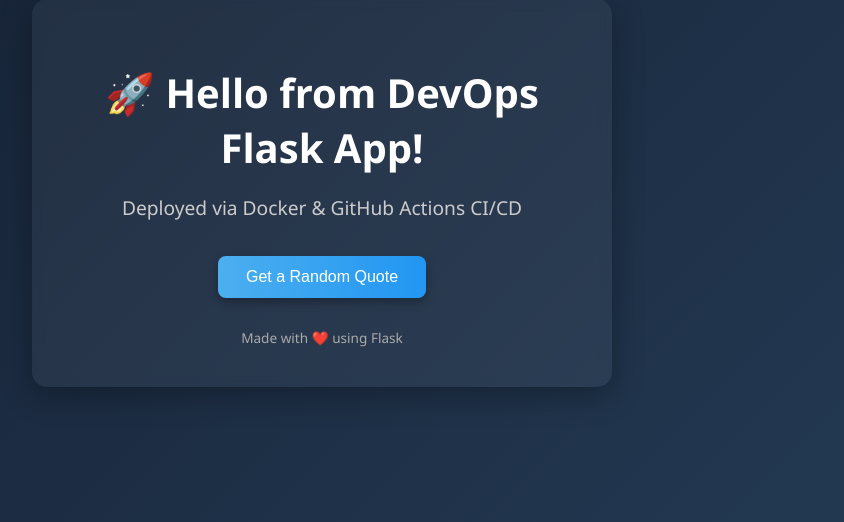
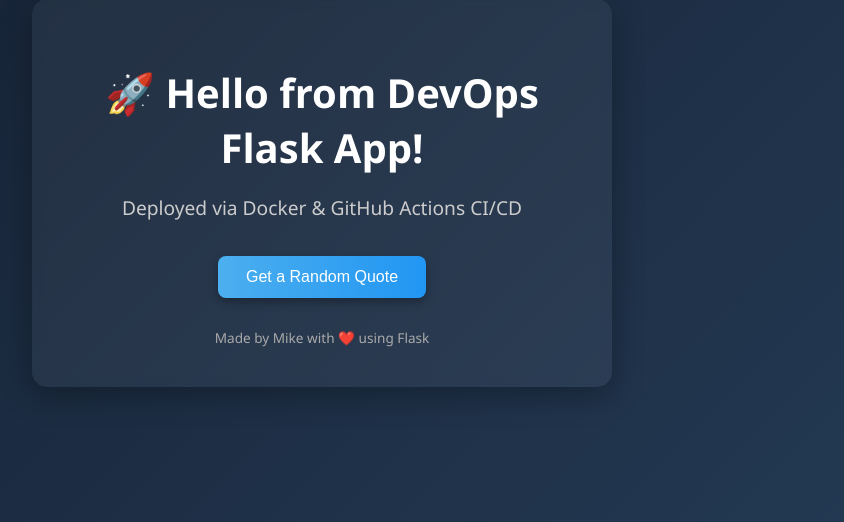
Before and after one commit to m2felix/flask-devops-boilerplate, a Flask app: page / in a window 1280 px wide. Shown: the part 207-729 px from the top of the page, without its empty margins (318-1162 px from the left). Run offline with Flask 3, Linux system fonts and the light colour scheme.

Commit message:
Done with the html part.

```diff
--- a/app/templates/index.html
+++ b/app/templates/index.html
@@ -75,7 +75,7 @@
         <p class="subtitle">Deployed via Docker & GitHub Actions CI/CD</p>
         <button onclick="getQuote()">Get a Random Quote</button>
         <p id="quote"></p>
-        <footer>Made with ❤️ using Flask</footer>
+        <footer>Made by Mike with ❤️ using Flask</footer>
     </div>
 
     <script>
```
